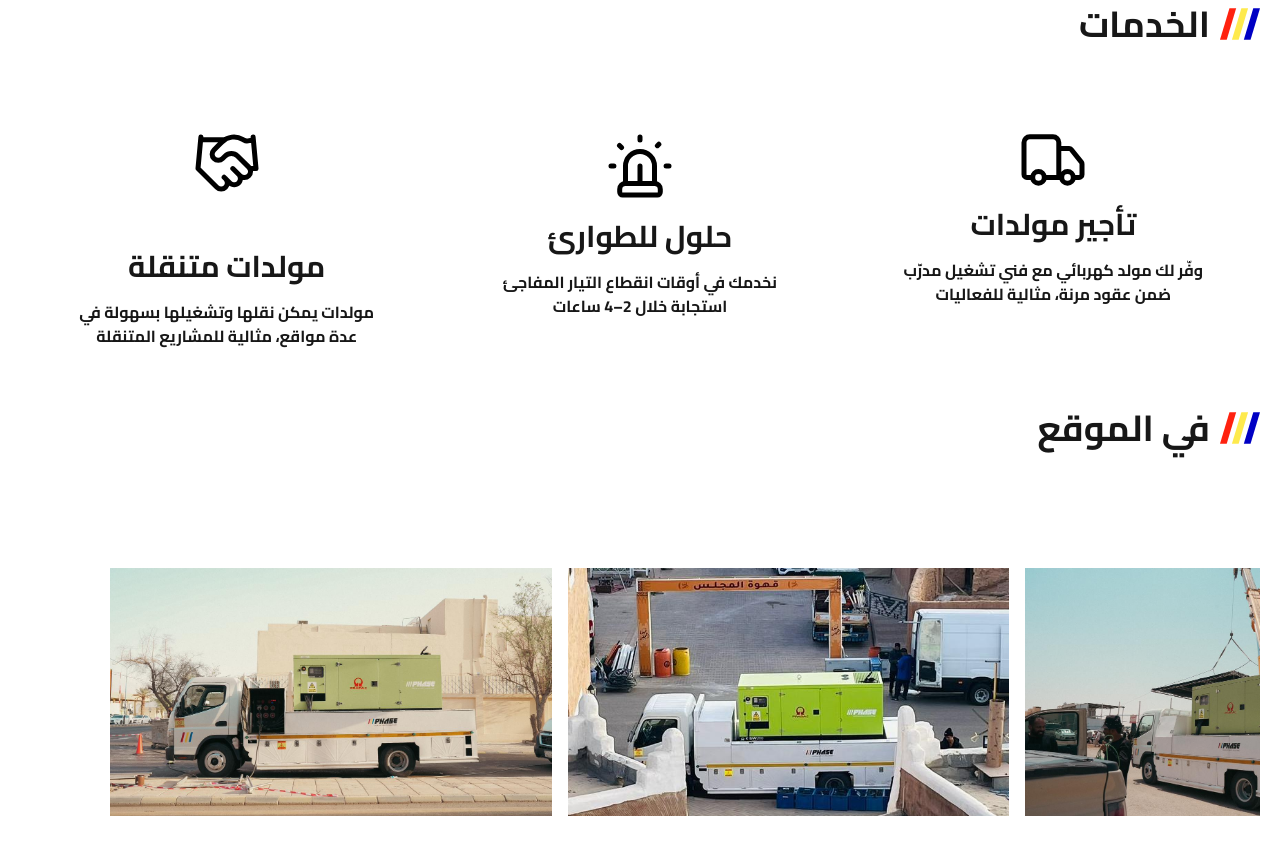
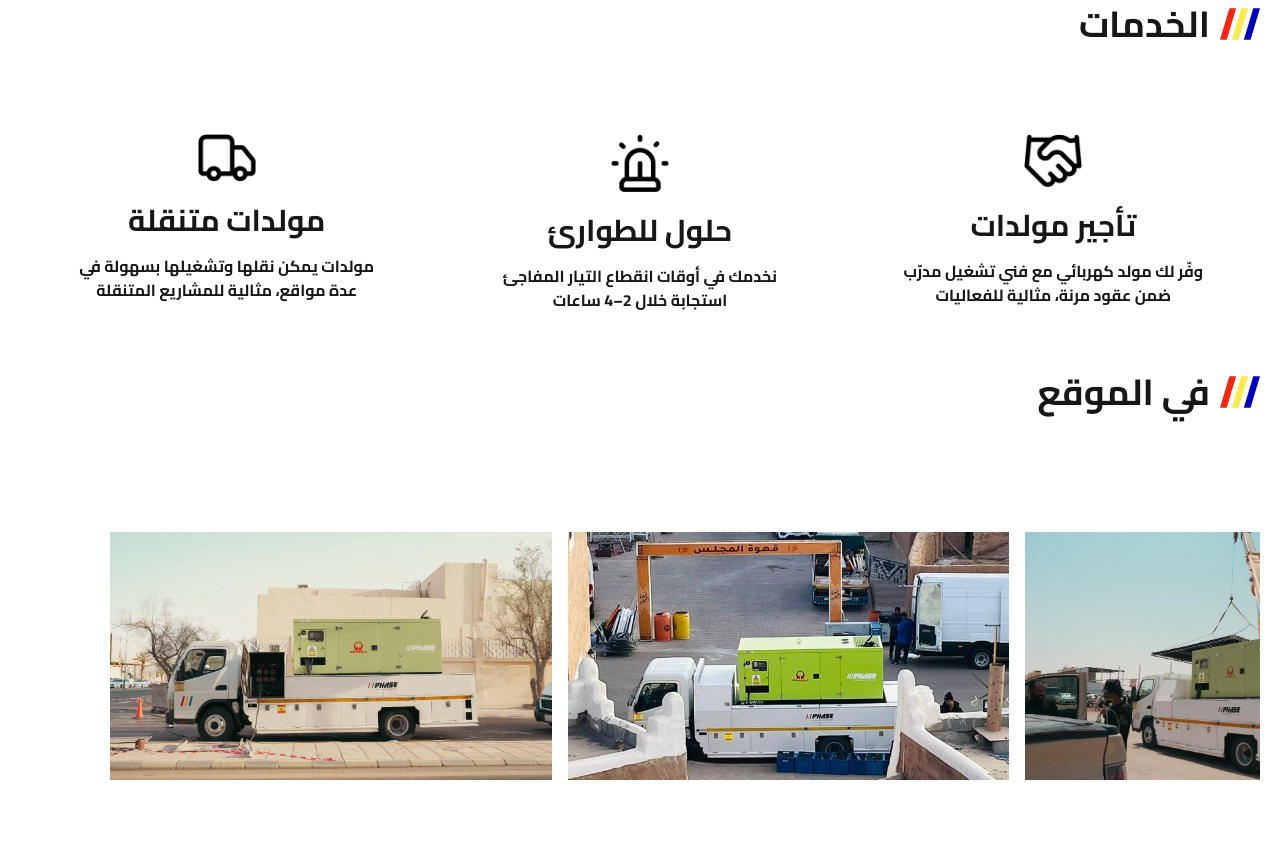
Before and after one commit to Aliicoder/threephase, a Next.js app: page /arabic in a window 1280 px wide. Shown: the part 1380-2234 px from the top of the page. Built offline with nearby package versions, Linux system fonts and the light colour scheme.

Commit message:
0-0.2.4 return to original stat

```diff
--- a/src/components/sections/Footer.tsx
+++ b/src/components/sections/Footer.tsx
@@ -42,7 +42,7 @@ const Footer = () => {
         >
           <div className="flex flex-col gap-[20px]">
             <div className={clsx("flex", "max-md:justify-center")}>
-              <Image src="/logo.png" alt="" width={200} height={58} />
+              <Image src="/threePhase.svg" alt="" width={200} height={58} />
             </div>
             <p className="text-xl max-w-[430px] max-md:hidden">
               We provide you with the latest power generators and comprehensive
--- a/src/components/sections/Hero.tsx
+++ b/src/components/sections/Hero.tsx
@@ -10,7 +10,6 @@ const Hero = () => {
         backgroundImage: "url('/imgs/hero-lg-bg.jpg')",
         backgroundSize: "cover",
         backgroundPosition: "center",
-        backgroundAttachment: "fixed",
       }}
     >
       <div className="mx-auto py-[30px] px-[20px] container flex flex-col justify-between h-svh ">
--- a/src/components/sections/Services.tsx
+++ b/src/components/sections/Services.tsx
@@ -1,8 +1,5 @@
 import clsx from "clsx";
 import AnimatedSvg from "../shared/AnimatedSvg";
-import MobieSvg from "../services/MobieSvg";
-import { SolutionsSvg } from "../services/SolutionsSvg";
-import RentalSvg from "../services/RentalSvg";
 
 const Services = () => {
   return (
@@ -35,7 +32,22 @@ const Services = () => {
         </div>
         <div className={clsx("flex ", "max-md:flex-col max-md:gap-[90px]")}>
           <div className="basis-4/12 flex flex-col items-center">
-            <MobieSvg />
+            <svg
+              className="max-md:w-[45px] max-md:h-[41px]"
+              width="64"
+              height="52"
+              viewBox="0 0 64 52"
+              fill="none"
+              xmlns="http://www.w3.org/2000/svg"
+            >
+              <path
+                d="M37.8 43.4V8.60005C37.8 7.06179 37.1889 5.58654 36.1012 4.49883C35.0135 3.41112 33.5383 2.80005 32 2.80005H8.8C7.26174 2.80005 5.78649 3.41112 4.69878 4.49883C3.61107 5.58654 3 7.06179 3 8.60005V40.5C3 41.2692 3.30553 42.0068 3.84939 42.5507C4.39325 43.0945 5.13087 43.4 5.9 43.4H11.7M11.7 43.4C11.7 46.6033 14.2967 49.2 17.5 49.2C20.7033 49.2 23.3 46.6033 23.3 43.4M11.7 43.4C11.7 40.1968 14.2967 37.6 17.5 37.6C20.7033 37.6 23.3 40.1968 23.3 43.4M40.7 43.4H23.3M40.7 43.4C40.7 46.6033 43.2967 49.2 46.5 49.2C49.7033 49.2 52.3 46.6033 52.3 43.4M40.7 43.4C40.7 40.1968 43.2967 37.6 46.5 37.6C49.7033 37.6 52.3 40.1968 52.3 43.4M52.3 43.4H58.1C58.8691 43.4 59.6068 43.0945 60.1506 42.5507C60.6945 42.0068 61 41.2692 61 40.5V29.915C60.9988 29.2569 60.7738 28.6188 60.362 28.1054L50.27 15.4904C49.9988 15.1508 49.6547 14.8765 49.2631 14.6877C48.8716 14.499 48.4427 14.4007 48.008 14.4H37.8"
+                stroke="black"
+                stroke-width="5"
+                stroke-linecap="round"
+                stroke-linejoin="round"
+              />
+            </svg>
 
             <h1
               className={clsx(
@@ -51,7 +63,23 @@ const Services = () => {
             </p>
           </div>
           <div className="basis-4/12 flex flex-col items-center">
-            <SolutionsSvg />
+            <svg
+              className="max-md:w-[45px] max-md:h-[45px]"
+              width="64"
+              height="64"
+              viewBox="0 0 64 64"
+              fill="none"
+              xmlns="http://www.w3.org/2000/svg"
+            >
+              <path
+                d="M17.5 49.4V32C17.5 28.1544 19.0277 24.4662 21.747 21.747C24.4662 19.0277 28.1544 17.5 32 17.5C35.8456 17.5 39.5338 19.0277 42.253 21.747C44.9723 24.4662 46.5 28.1544 46.5 32V49.4M17.5 49.4H46.5M17.5 49.4C15.9617 49.4 14.4865 50.0111 13.3988 51.0988C12.3111 52.1865 11.7 53.6617 11.7 55.2V58.1C11.7 58.8691 12.0055 59.6068 12.5494 60.1506C13.0932 60.6945 13.8309 61 14.6 61H49.4C50.1691 61 50.9068 60.6945 51.4506 60.1506C51.9945 59.6068 52.3 58.8691 52.3 58.1V55.2C52.3 53.6617 51.6889 52.1865 50.6012 51.0988C49.5135 50.0111 48.0383 49.4 46.5 49.4M58.1 32H61M50.85 10.25L49.4 11.7M3 32H5.9M32 3V5.9M11.4941 11.4941L13.5444 13.5444M32 32V49.4"
+                stroke="black"
+                stroke-width="5"
+                stroke-linecap="round"
+                stroke-linejoin="round"
+              />
+            </svg>
+
             <h1
               className={clsx(
                 "pt-[20px] pb-[16px] text-3xl text-center",
@@ -66,7 +94,23 @@ const Services = () => {
             </p>
           </div>
           <div className="basis-4/12 flex flex-col items-center">
-            <RentalSvg />
+            <svg
+              className="max-md:w-[45px] max-md:h-[36px]"
+              width="64"
+              height="58"
+              viewBox="0 0 64 58"
+              fill="none"
+              xmlns="http://www.w3.org/2000/svg"
+            >
+              <path
+                d="M29.1 43.174L34.9 48.9129C35.4713 49.4782 36.1494 49.9265 36.8958 50.2324C37.6422 50.5383 38.4421 50.6958 39.25 50.6958C40.0579 50.6958 40.8578 50.5383 41.6042 50.2324C42.3506 49.9265 43.0288 49.4782 43.6 48.9129C44.1713 48.3477 44.6244 47.6767 44.9336 46.9382C45.2427 46.1996 45.4018 45.4081 45.4018 44.6087C45.4018 43.8094 45.2427 43.0178 44.9336 42.2793C44.6244 41.5408 44.1713 40.8698 43.6 40.3045M37.8 34.5656L45.05 41.7393C46.2037 42.8808 47.7684 43.5221 49.4 43.5221C51.0316 43.5221 52.5963 42.8808 53.75 41.7393C54.9037 40.5977 55.5518 39.0495 55.5518 37.4351C55.5518 35.8207 54.9037 34.2724 53.75 33.1309L42.498 21.9973C40.8667 20.3853 38.6555 19.4798 36.35 19.4798C34.0445 19.4798 31.8333 20.3853 30.202 21.9973L27.65 24.5225C26.4963 25.664 24.9316 26.3053 23.3 26.3053C21.6684 26.3053 20.1037 25.664 18.95 24.5225C17.7963 23.3809 17.1482 21.8326 17.1482 20.2183C17.1482 18.6039 17.7963 17.0556 18.95 15.9141L27.099 7.85085C29.7445 5.24004 33.1945 3.57692 36.9029 3.12475C40.6112 2.67259 44.3661 3.45721 47.573 5.35441L48.936 6.15786C50.1708 6.89528 51.6389 7.15103 53.054 6.87523L58.1 5.87091M58.1 3.00144L61 34.5656H55.2M5.9 3.00144L3 34.5656L21.85 53.2171C23.0037 54.3587 24.5684 55 26.2 55C27.8316 55 29.3963 54.3587 30.55 53.2171C31.7037 52.0756 32.3518 50.5273 32.3518 48.9129C32.3518 47.2985 31.7037 45.7503 30.55 44.6087M5.9 5.87091H29.1"
+                stroke="black"
+                stroke-width="5"
+                stroke-linecap="round"
+                stroke-linejoin="round"
+              />
+            </svg>
+
             <h1
               className={clsx(
                 "pt-[20px] pb-[16px] text-3xl text-center",
--- a/src/components/sections/arabic/Hero.tsx
+++ b/src/components/sections/arabic/Hero.tsx
@@ -10,7 +10,6 @@ const Hero = () => {
         backgroundImage: "url('/imgs/hero-lg-bg.jpg')",
         backgroundSize: "cover",
         backgroundPosition: "center",
-        backgroundAttachment: "fixed",
       }}
     >
       <div className="mx-auto py-[30px] px-[20px] container flex flex-col justify-between h-svh ">
--- a/src/components/sections/arabic/Services.tsx
+++ b/src/components/sections/arabic/Services.tsx
@@ -1,8 +1,6 @@
-import MobieSvg from "@/components/services/MobieSvg";
-import RentalSvg from "@/components/services/RentalSvg";
-import { SolutionsSvg } from "@/components/services/SolutionsSvg";
 import AnimatedSvg from "@/components/shared/AnimatedSvg";
 import clsx from "clsx";
+import Image from "next/image";
 
 const Services = () => {
   return (
@@ -35,7 +33,13 @@ const Services = () => {
         </div>
         <div className={clsx("flex ", "max-md:flex-col max-md:gap-[90px]")}>
           <div className="basis-4/12 flex flex-col items-center">
-            <MobieSvg />
+            <Image
+              width={58}
+              height={52}
+              src="/services/1.png"
+              alt=""
+              className="max-md:w-[45px] max-md:h-[41px]"
+            />
             <h1
               className={clsx(
                 "pt-[20px] pb-[16px] text-3xl text-center",
@@ -50,7 +54,13 @@ const Services = () => {
             </p>
           </div>
           <div className="basis-4/12 flex flex-col items-center">
-            <SolutionsSvg />
+            <Image
+              width={58}
+              height={58}
+              src="/services/2.png"
+              alt=""
+              className="max-md:w-[45px] max-md:h-[45px]"
+            />
             <h1
               className={clsx(
                 "pt-[20px] pb-[16px] text-3xl text-center",
@@ -64,12 +74,12 @@ const Services = () => {
             </p>
           </div>
           <div className="basis-4/12 flex flex-col items-center">
-            <RentalSvg />
-            <h1
-              className={clsx(
-                "pt-[20px] pb-[16px] text-3xl text-center",
-                "max-md:text-2xl"
-              )}
+            <Image
+              width={58}
+              height={56}
+              src="/services/3.png"
+              alt=""
+              className="max-md:w-[45px] max-md:h-[36px]"
             />
             <h1
               className={clsx(
```
